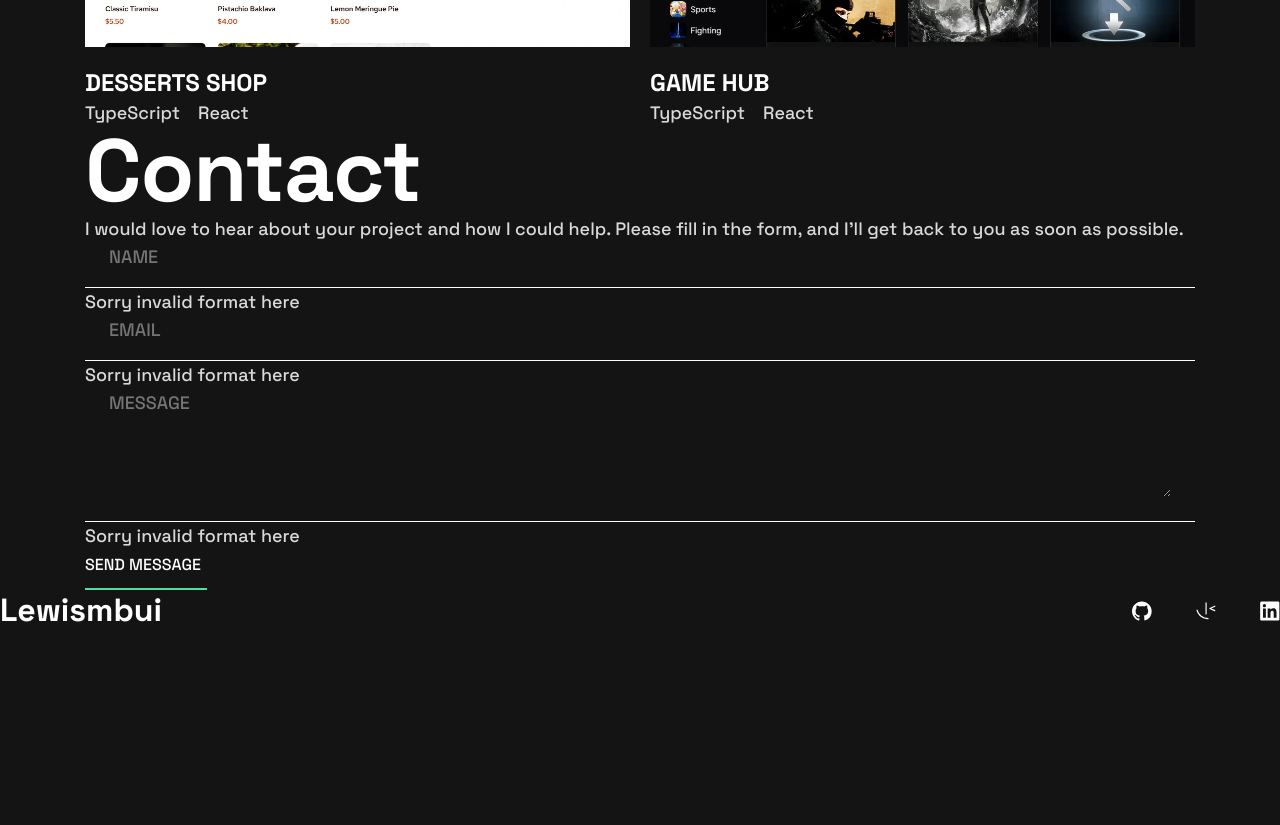
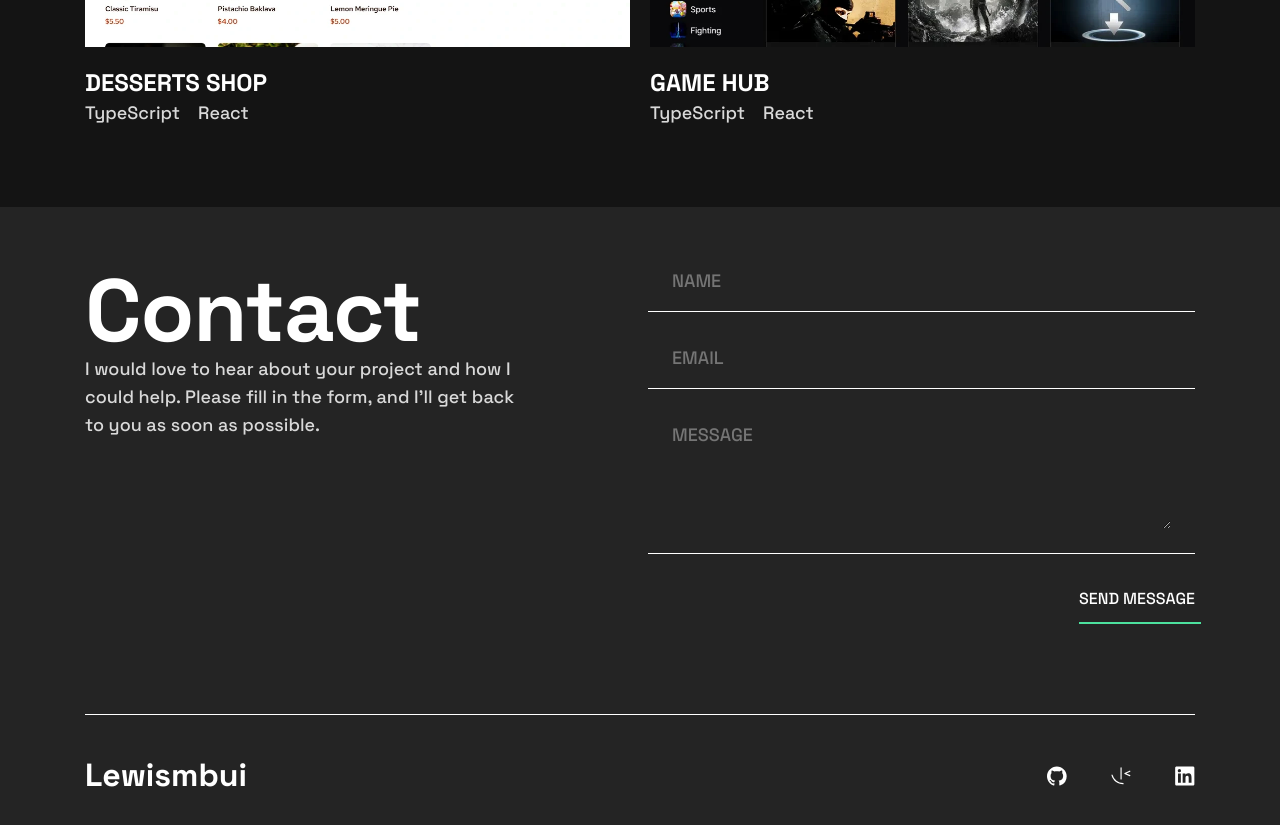
Before and after one commit to Lewis-mbui/lewis-mbui-portfolio, a React (Vite) app: page / in a window 1280 px wide. Shown: the part 2760-3585 px from the top of the page. Before the commit the page ends 3392 px from the top, so only its background shows below. Built offline with nearby package versions, Linux system fonts and the light colour scheme.

Commit message:
style footer section

```diff
--- a/src/components/Footer.tsx
+++ b/src/components/Footer.tsx
@@ -5,6 +5,7 @@ const Footer = () => {
   return (
     <footer className="footer">
       <div className="footer__wrapper wrapper">
+        <div className="footer__contact">
           <div className="footer__message">
             <h2 className="heading-xl">Contact</h2>
             <p>
@@ -13,8 +14,10 @@ const Footer = () => {
             </p>
           </div>
           <InquiryForm />
+
         </div>
         <PrimaryNav />
+      </div>
     </footer>
   )
 }
--- a/src/components/InquiryForm.tsx
+++ b/src/components/InquiryForm.tsx
@@ -5,7 +5,7 @@ const InquiryForm = () => {
     e.preventDefault()
   }
 
-  return <form noValidate action="" className="contact__form" onSubmit={handleSubmit}>
+  return <form noValidate action="" className="contact__form | grid" onSubmit={handleSubmit}>
     <FormField id='name' type='text' placeholder="Name" />
     <FormField id='email' type='email' placeholder="Email" />
     <FormField id='message' type='textarea' placeholder="Message" />
--- a/src/index.css
+++ b/src/index.css
@@ -221,14 +221,16 @@ a {text-decoration: none;}
   display: flex;
   align-items: center;
   justify-content: space-between;
+  gap: .5rem;
 }
 
 .input-group.error::after {
   content: '!';
   display: inline-grid;
   place-items: center;
+  font-size: .875rem;
   width: 1.5rem;
-  aspect-ratio: 1/1;
+  height: 1.5rem;
   border-radius: 100%;
   border: 1px solid #FF6F5B;
   color: #FF6F5B;
@@ -576,3 +578,71 @@ textarea {
     margin-block-end: 0;
   }
 }
+
+/* FOOTER */
+.footer {
+  margin-top: 5rem;
+  background-color: var(--clr-neutral-700);
+  padding-block: 3.75rem;
+}
+
+.footer__contact {
+  max-width: 450px;
+  margin: 0 auto;
+  /* outline: 2px solid blue; */
+}
+
+.footer__message {
+  text-align: center
+}
+
+.contact__form {
+  --grid-gap: 2rem;
+  margin-top: 3.125rem;
+}
+
+.error-message {
+  display: none;
+
+  color: #FF6F5B;
+  font-size: .75rem;
+  text-align: right;
+  margin-top: 5px;
+}
+
+.form-group:has(.input-group.error) .error-message{
+  display: block;
+}
+
+.contact__form .link {
+  justify-self: end;
+}
+
+.footer .primary-nav {
+  /* background-color: darkred; */
+  padding-top: 2.5rem;
+  border-top: 1px solid var(--clr-neutral-100);
+  margin-top: 5.625rem;
+}
+
+.footer .nav__links {
+  justify-content: center;
+}
+
+@media (min-width: 56.25em) {
+  .footer__contact {
+    max-width: none;
+    display: grid;
+    grid-template-columns: 1fr 1fr;
+    gap: 1rem;
+  }
+
+  .contact__form {
+    margin: 0;
+  }
+
+  .footer__message {
+    text-align: left;
+    max-width: 430px;
+  }
+}
```
Lines whose indentation alone changed are shown as unchanged.
